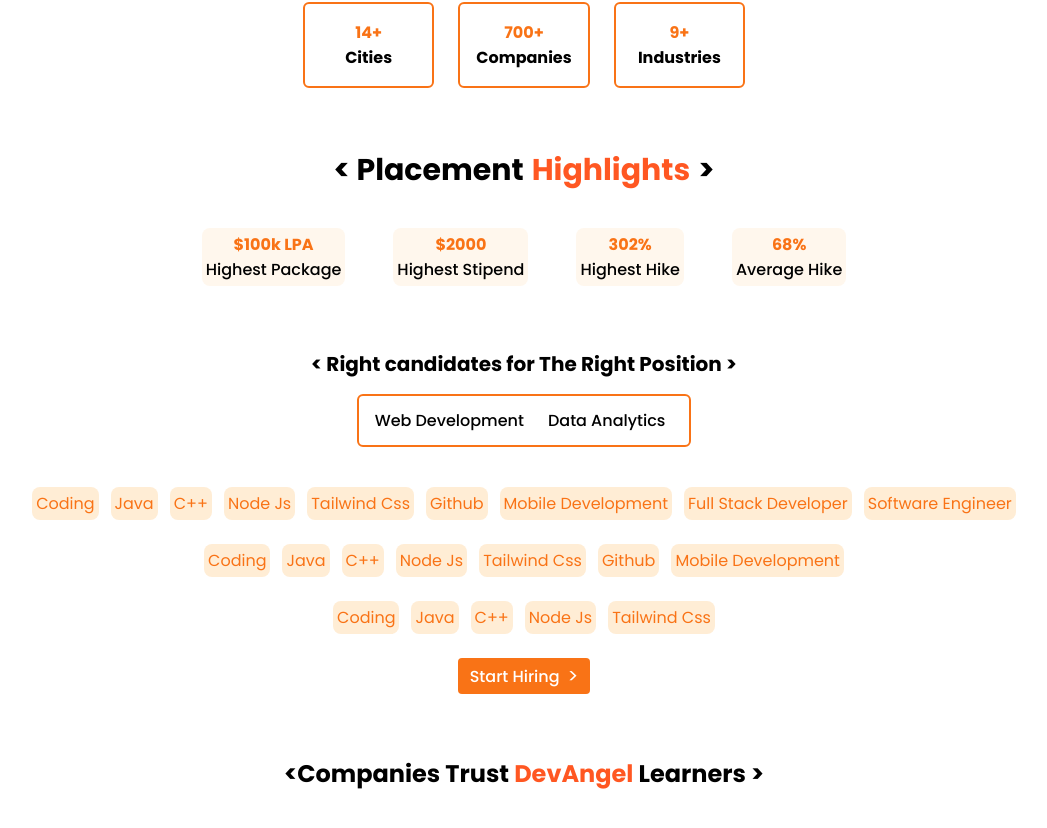
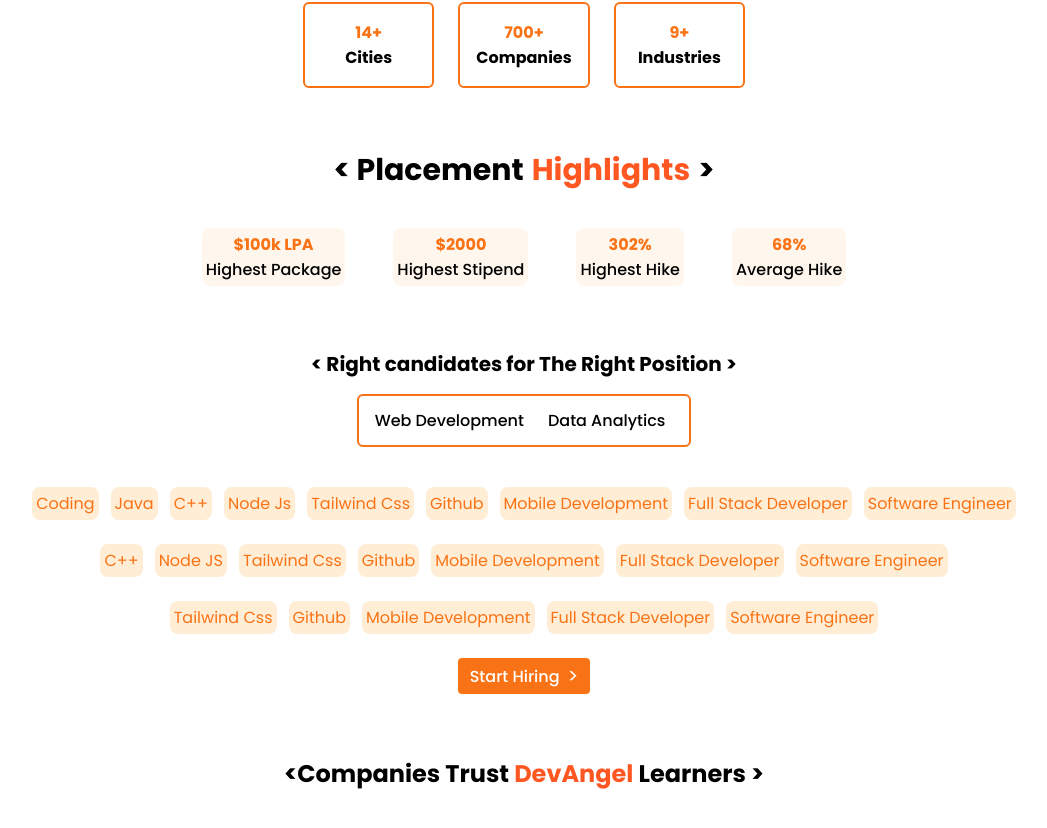
Before and after one commit to Byteoski-Developers/the-dev-angel-lp, a Next.js app: page /Hire-from-us in a window 1280 px wide. Shown: the part 2088-2916 px from the top of the page, without its empty margins (116-1163 px from the left). Built offline with nearby package versions, Linux system fonts and the light colour scheme.

Commit message:
created an array of data

```diff
--- /dev/null
+++ b/components/FirstRowSkills.tsx
@@ -0,0 +1,31 @@
+import React from "react";
+import "tailwindcss/tailwind.css";
+
+const skills = [
+  "Coding",
+  "Java",
+  "C++",
+  "Node Js",
+  "Tailwind Css",
+  "Github",
+  "Mobile Development",
+  "Full Stack Developer",
+  "Software Engineer",
+];
+
+const FirstRowSkills = () => {
+  return (
+    <div className="mt-10 bg-white-100 flex items-center justify-center gap-3">
+      {skills.map((skill, index) => (
+        <div
+          key={index}
+          className="bg-orange-100 p-1 rounded-lg text-orange-500 font-thin text-center"
+        >
+          {skill}
+        </div>
+      ))}
+    </div>
+  );
+};
+
+export default FirstRowSkills;
--- a/components/RightPosition.tsx
+++ b/components/RightPosition.tsx
@@ -1,5 +1,8 @@
 import React from "react";
 import "tailwindcss/tailwind.css";
+import FirstRowSkills from "./FirstRowSkills";
+import SecondRowSkills from "./SecondRowSkills";
+import ThirdRowSkills from "./ThirdRowSkills";
 
 export default function RightPosition() {
   return (
@@ -23,83 +26,19 @@
           </button>
         </div>
       </div>
-      <div className=" mt-10 bg-white-100 flex items-center justify-center gap-3">
-        <div className="  bg-orange-100 p-1 rounded-lg text-orange-500 font-thin text-center">
-          Coding
-        </div>
-        <div className="bg-orange-100 p-1 rounded-lg text-orange-500 font-thin text-center">
-          Java
-        </div>
-        <div className=" bg-orange-100 p-1 rounded-lg text-orange-500 font-thin text-center">
-          C++
-        </div>
-        <div className="bg-orange-100 p-1 rounded-lg text-orange-500 font-thin text-center">
-          Node Js
-        </div>
-        <div className="bg-orange-100 p-1 rounded-lg text-orange-500 font-thin text-center">
-          Tailwind Css
-        </div>
-        <div className="bg-orange-100 p-1 rounded-lg text-orange-500 font-thin text-center">
-          Github
-        </div>
-        <div className="bg-orange-100 p-1 rounded-lg text-orange-500 font-thin text-center">
-          Mobile Development
-        </div>
-        <div className="bg-orange-100 p-1 rounded-lg text-orange-500 font-thin text-center">
-          Full Stack Developer
-        </div>
-        <div className="bg-orange-100 p-1 rounded-lg text-orange-500 font-thin text-center">
-          Software Engineer
-        </div>
+      <FirstRowSkills />
+
+      <SecondRowSkills />
+
+      <ThirdRowSkills/>
+
+
+      <div className="mt-6 flex justify-center items-center ">
+        <button className="flex justify-center items-center bg-orange-500 hover:bg-orange-600 text-white font-medium py-1 px-3 rounded">
+          <span className="mr-2">Start Hiring</span>
+          <span className="text-xl font-thin">&gt;</span>
+        </button>
       </div>
-
-      <div className=" mt-6 bg-white-100 flex items-center justify-center gap-3">
-        <div className="  bg-orange-100 p-1 rounded-lg text-orange-500 font-thin text-center">
-          Coding
-        </div>
-        <div className="bg-orange-100 p-1 rounded-lg text-orange-500 font-thin text-center">
-          Java
-        </div>
-        <div className=" bg-orange-100 p-1 rounded-lg text-orange-500 font-thin text-center">
-          C++
-        </div>
-        <div className="bg-orange-100 p-1 rounded-lg text-orange-500 font-thin text-center">
-          Node Js
-        </div>
-        <div className="bg-orange-100 p-1 rounded-lg text-orange-500 font-thin text-center">
-          Tailwind Css
-        </div>
-        <div className="bg-orange-100 p-1 rounded-lg text-orange-500 font-thin text-center">
-          Github
-        </div>
-        <div className="bg-orange-100 p-1 rounded-lg text-orange-500 font-thin text-center">
-          Mobile Development
-        </div>
-      </div>
-
-      <div className=" mt-6 bg-white-100 flex items-center justify-center gap-3">
-        <div className="  bg-orange-100 p-1 rounded-lg text-orange-500 font-thin text-center">
-          Coding
-        </div>
-        <div className="bg-orange-100 p-1 rounded-lg text-orange-500 font-thin text-center">
-          Java
-        </div>
-        <div className=" bg-orange-100 p-1 rounded-lg text-orange-500 font-thin text-center">
-          C++
-        </div>
-        <div className="bg-orange-100 p-1 rounded-lg text-orange-500 font-thin text-center">
-          Node Js
-        </div>
-        <div className="bg-orange-100 p-1 rounded-lg text-orange-500 font-thin text-center">
-          Tailwind Css
-        </div>
-        </div>
-        <div className = "mt-6 flex justify-center items-center ">
-            <button className="flex justify-center items-center bg-orange-500 hover:bg-orange-600 text-white font-medium py-1 px-3 rounded">
-                        <span className ="mr-2">Start Hiring</span>
-                        <span className="text-xl font-thin">&gt;</span>
-            </button>
-            </div>
     </div>
   );
 }
--- /dev/null
+++ b/components/SecondRowSkills.tsx
@@ -0,0 +1,29 @@
+import React from "react";
+import "tailwindcss/tailwind.css";
+
+const skills = [
+  "C++",
+  "Node JS",
+  "Tailwind Css",
+  "Github",
+  "Mobile Development",
+  "Full Stack Developer",
+  "Software Engineer",
+];
+
+const SecondRowSkills = () => {
+  return (
+    <div className="mt-6 bg-white-100 flex items-center justify-center gap-3">
+      {skills.map((skill, index) => (
+        <div
+          key={index}
+          className="bg-orange-100 p-1 rounded-lg text-orange-500 font-thin text-center"
+        >
+          {skill}
+        </div>
+      ))}
+    </div>
+  );
+};
+
+export default SecondRowSkills;
--- /dev/null
+++ b/components/ThirdRowSkills.tsx
@@ -0,0 +1,27 @@
+import React from "react";
+import "tailwindcss/tailwind.css";
+
+const skills = [
+  "Tailwind Css",
+  "Github",
+  "Mobile Development",
+  "Full Stack Developer",
+  "Software Engineer",
+];
+
+const ThirdRowSkills = () => {
+  return (
+    <div className="mt-6 bg-white-100 flex items-center justify-center gap-3">
+      {skills.map((skill, index) => (
+        <div
+          key={index}
+          className="bg-orange-100 p-1 rounded-lg text-orange-500 font-thin text-center"
+        >
+          {skill}
+        </div>
+      ))}
+    </div>
+  );
+};
+
+export default ThirdRowSkills;
```
